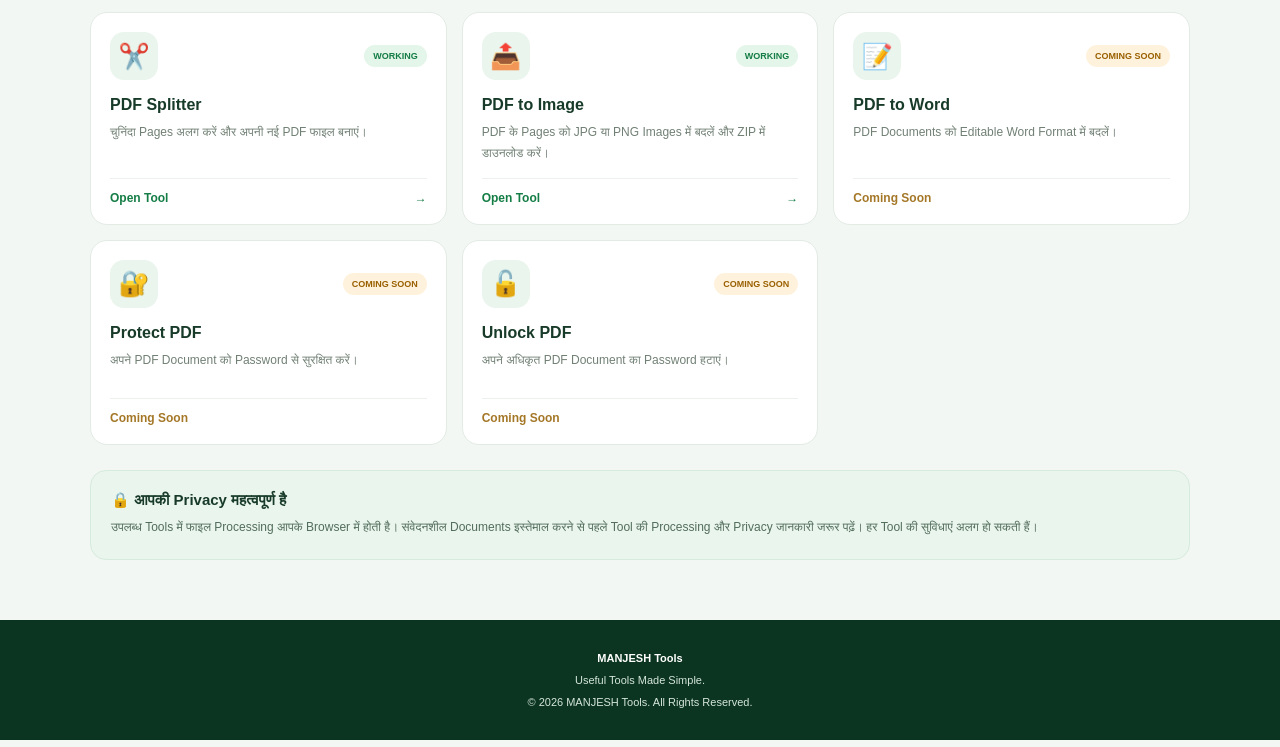
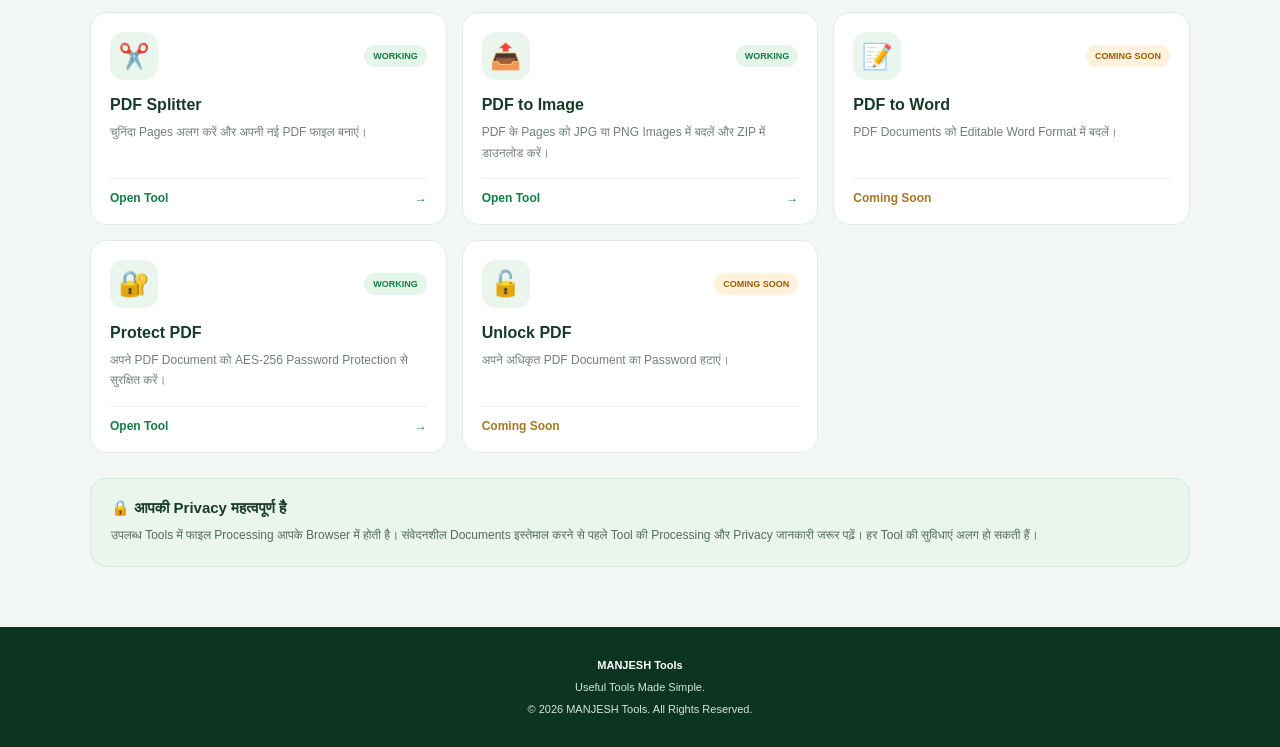
Before and after one commit to ManjeshTools/manjeshtools, a plain HTML site: page categories/categories/pdf.html in a window 1280 px wide. Shown: the part 760-1507 px from the top of the page. Drawn offline with Linux system fonts and the light colour scheme.

Commit message:
Update Protect PDF card to show working status

```diff
--- a/categories/categories/pdf.html
+++ b/categories/categories/pdf.html
@@ -374,15 +374,15 @@ footer b{color:white}
     <span class="open soon-text">Coming Soon</span>
    </div>
 
-   <div class="card">
-    <div class="card-top">
-     <div class="icon">🔐</div>
-     <span class="status soon">COMING SOON</span>
-    </div>
-    <h3>Protect PDF</h3>
-    <p>अपने PDF Document को Password से सुरक्षित करें।</p>
-    <span class="open soon-text">Coming Soon</span>
-   </div>
+   <a class="card" href="../../tools/pdf-protect.html">
+ <div class="card-top">
+  <div class="icon">🔐</div>
+  <span class="status">WORKING</span>
+ </div>
+ <h3>Protect PDF</h3>
+ <p>अपने PDF Document को AES-256 Password Protection से सुरक्षित करें।</p>
+ <span class="open">Open Tool <span>→</span></span>
+   </a>
 
    <div class="card">
     <div class="card-top">
```
